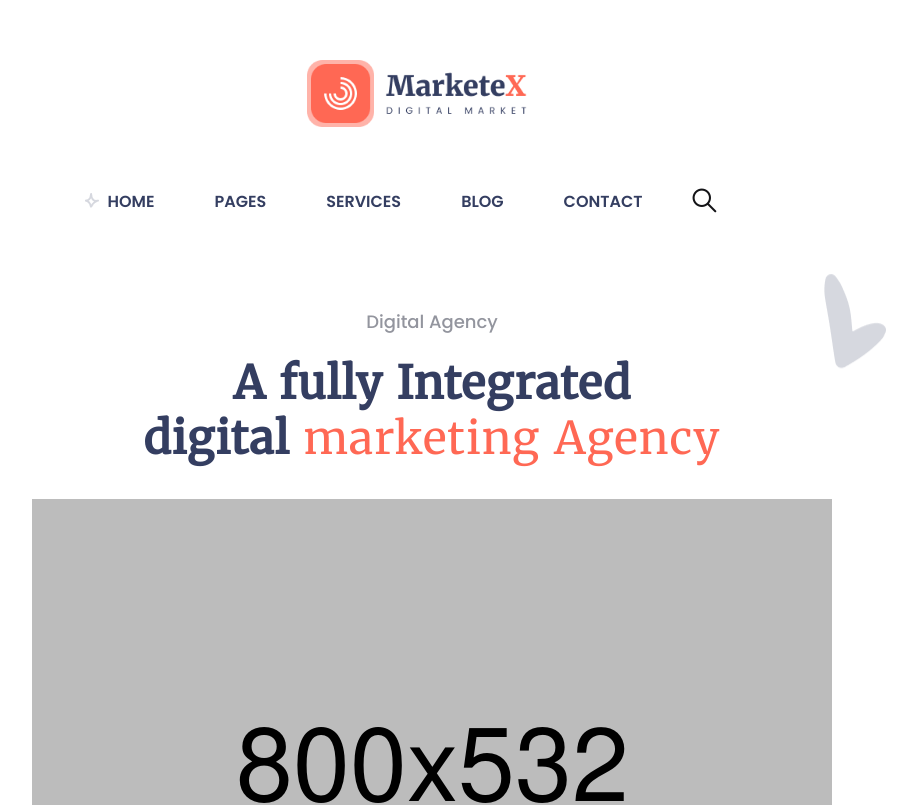
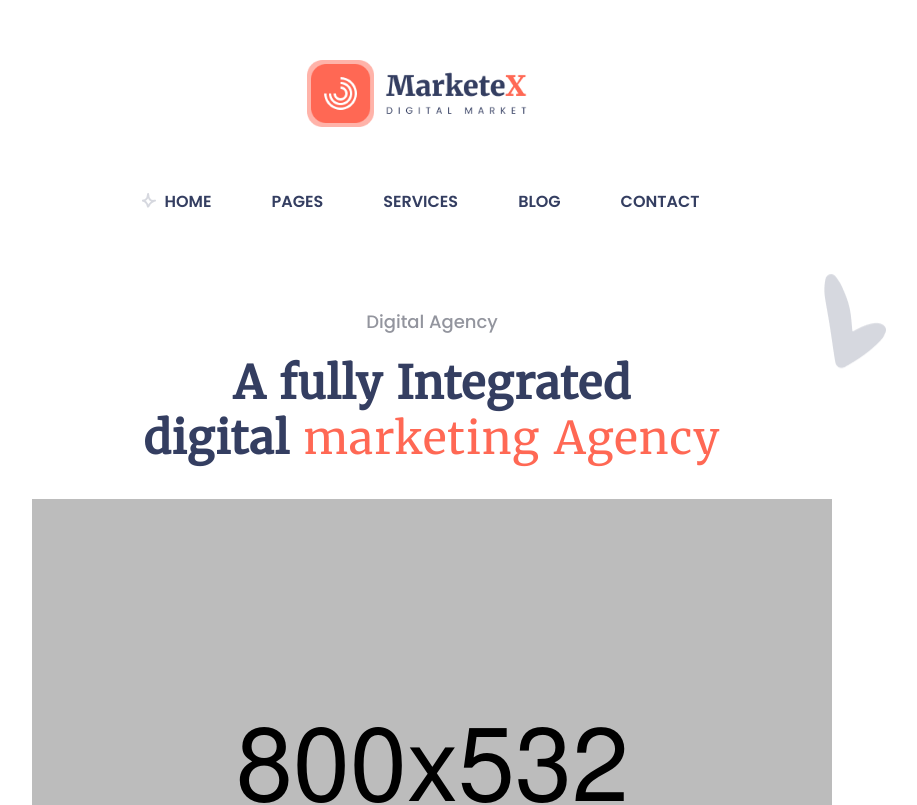
Before and after one commit to ffxxrrttzz/Matrix, a plain HTML site: page index-2.html in a window 1280 px wide. Shown: the top 805 px of the page, without its empty margins (208-1125 px from the left). Drawn offline with Linux system fonts and the light colour scheme; files whose address does not match are found by name; a web font is replaced by a local one.

Commit message:
devSimon: asd

```diff
--- a/index-2.html
+++ b/index-2.html
@@ -164,11 +164,7 @@
                                     <li><a href="contact.html">Contact</a></li>
                                 </ul>
                             </div>
-                            <div class="nav-right">
-                                <div class="search-box-outer search-toggler">
-                                    <span class="icon-serch"></span>
-                                </div>
-                            </div>
+
                         </nav>
                     </div>
                 </div>
```
